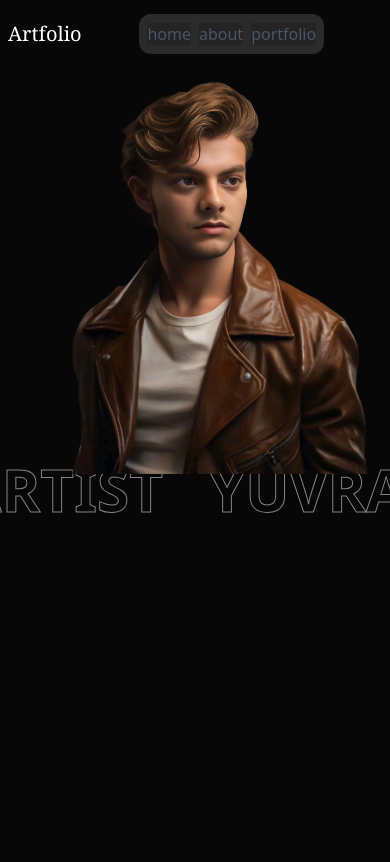
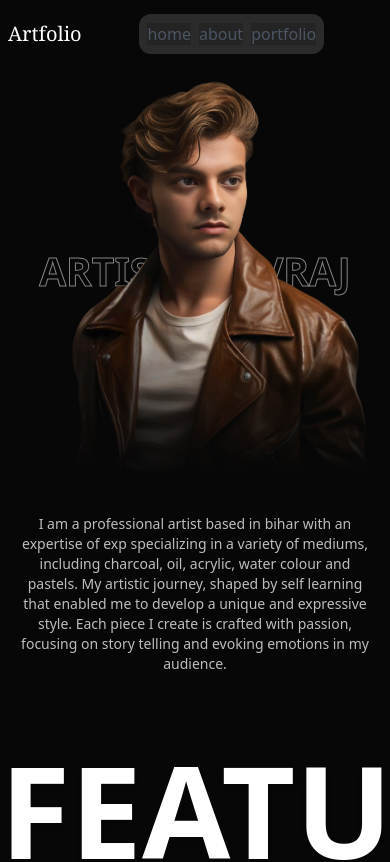
Before and after one commit to techiuv/artist-portfolio, a React (Vite) app: page / in a window 390 px wide. Shown: the top 862 px of the page. Built offline with nearby package versions, Linux system fonts and the light colour scheme; the HTML template or start-up script is replaced by a standard one.

Commit message:
Update App.jsx

```diff
--- a/src/App.jsx
+++ b/src/App.jsx
@@ -13,13 +13,13 @@ function App() {
       </header>
 
       <main>
-        <section id='home' className='w-[100vw] h-[100vh] relative flex justify-center items-center'>
+        <section id='home' className='w-[100vw] h-auto lg:h-[100vh] relative flex justify-center items-center'>
           <div className='mx-auto relative h-[100%]'>
             <img src="/img/Firefly 20240729100151 2.png" alt="Artist Yuvraj" className='h-auto md:h-[100%]' />
             <div className="bg-gradient-to-b from-transparent to-[#070707] h-32 w-full absolute bottom-0 left-0"></div>
           </div>
           <div className='absolute h-[100%] w-[100%] text-center flex justify-center items-center text-transparent  top-0 left-0  -z-10 '>
-            <h3 className='text-stroke-1 opacity-50 uppercase font-bold text-[15vw] md:text-[20vw] lg:text-[150px] text-gradient-stroke'>Artist&nbsp;&nbsp;&nbsp;Yuvraj</h3>
+            <h3 className='text-stroke-1 opacity-50 uppercase font-bold text-[10vw] md:text-[20vw] lg:text-[150px] text-gradient-stroke'>Artist&nbsp;&nbsp;&nbsp;Yuvraj</h3>
           </div>
 
 
```
